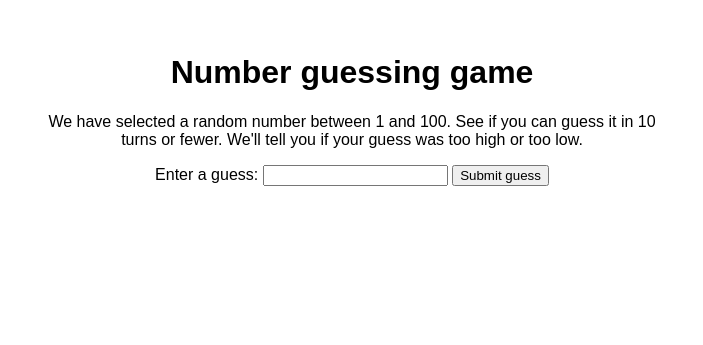
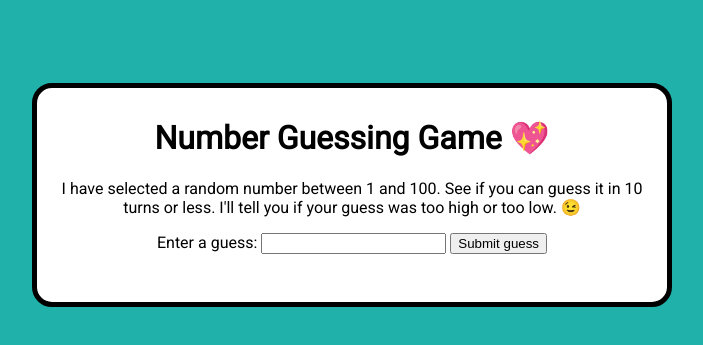
Before and after one commit to mschinagaines/Guess-the-Number-Game, a plain HTML site: page index.html in a window 1280 px wide. Shown: the part 167-512 px from the top of the page, without its empty margins (288-991 px from the left). Drawn offline with Linux system fonts and the light colour scheme.

Commit message:
Added styling and emojis!

```diff
--- a/index.css
+++ b/index.css
@@ -7,11 +7,27 @@ body {
     display: block;
     max-width: 800px;
     min-width: 480px;
+
+    /* Centers the body element */
     margin: 0 auto;
-    margin-top: 200px;
+    margin-top: 250px;
     align-content: center;
     text-align: center;
     justify-content: center;
+
+    /* Background color */
+    background-color: lightseagreen;
+
+    /* Font!!!!! */
+    font-family: 'Roboto', sans-serif;
+}
+
+/* grabs container class to style the 'meat' of the html */
+.container {
+    background-color: white;
+    padding: 10px;
+    border: 5px solid black;
+    border-radius: 20px;
 }
 
 
@@ -19,3 +35,12 @@ body {
     color: white;
     padding: 3px;
 }
+
+button {
+    margin-top: 20px;
+    padding: 10px;
+    width: 100%;
+    font-family: 'Roboto', sans-serif;
+    font-size: medium;
+    border-radius: 20px;
+}
--- a/index.html
+++ b/index.html
@@ -7,12 +7,16 @@
 
     <link rel="stylesheet "href="index.css">
 
+    <link rel="preconnect" href="https://fonts.gstatic.com">
+    <link href="https://fonts.googleapis.com/css2?family=Roboto&display=swap" rel="stylesheet">
+
   </head>
 
   <body>
-    <h1>Number guessing game</h1>
+    <div class="container">
+    <h1>Number Guessing Game &#128150</h1>
 
-    <p>We have selected a random number between 1 and 100. See if you can guess it in 10 turns or fewer. We'll tell you if your guess was too high or too low.</p>
+    <p>I have selected a random number between 1 and 100. See if you can guess it in 10 turns or less. I'll tell you if your guess was too high or too low. &#128521</p>
 
     <div class="form">
       <label for="guessField">Enter a guess: </label>
@@ -26,6 +30,7 @@
       <p class="lastResult"></p>
       <p class="lowOrHi"></p>
     </div>
+    </div>
 
     <script src="script.js" defer></script>
 
--- a/script.js
+++ b/script.js
@@ -74,7 +74,7 @@ function checkGuess() {
   function resetGame() {
     guessCount = 1;   //guessCount is declared as 0 once again
 
-    const resetParas = document.querySelectorAll('.resultParas p'); //the variable resetParas is created to created to create p elements with the class of resultParas
+    const resetParas = document.querySelectorAll('.resultParas p'); //the variable resetParas is emptied in to make way for the new values of the future game
     for (let i = 0 ; i < resetParas.length ; i++) {
       resetParas[i].textContent = '';
     }
```
